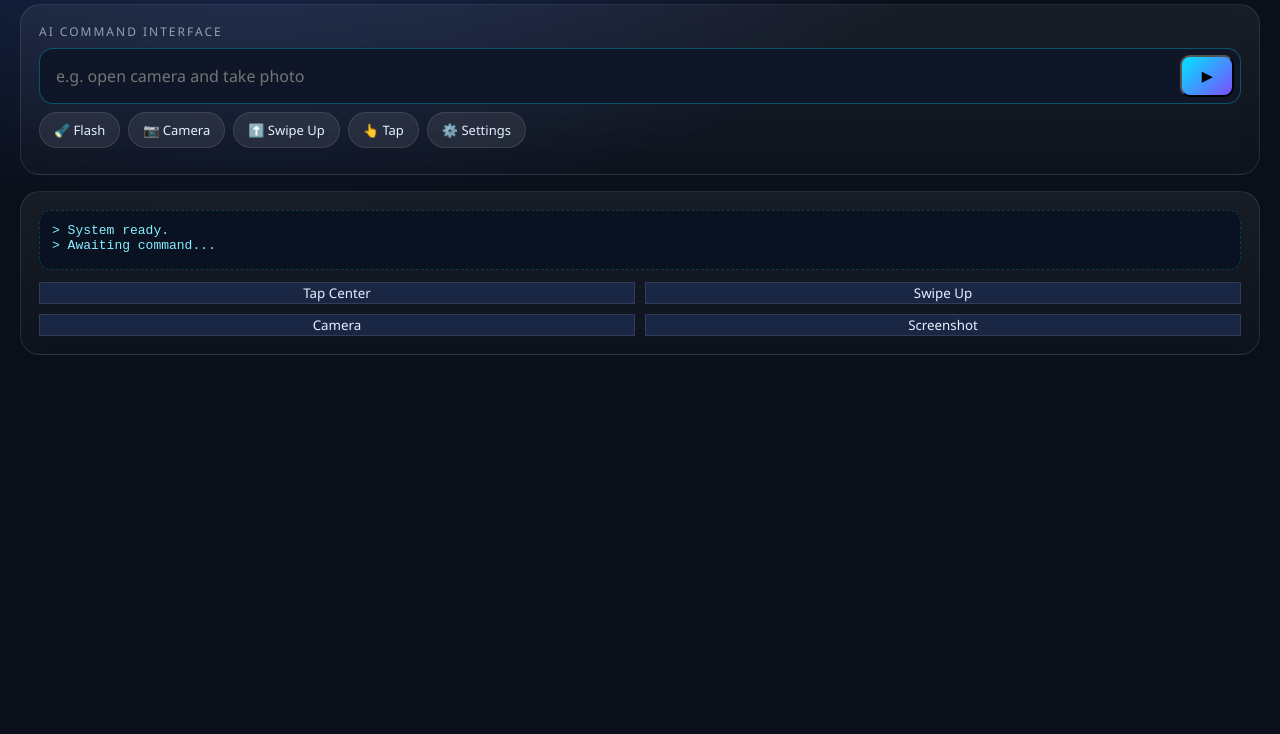
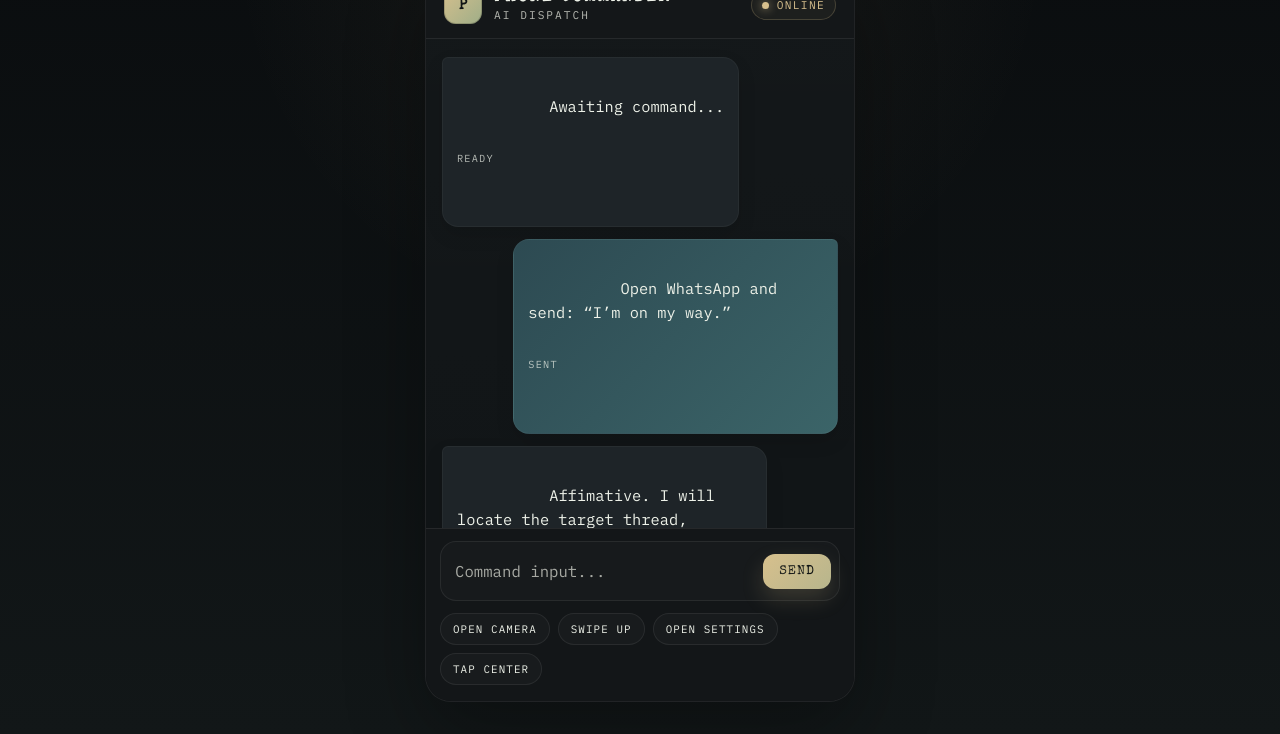
Before and after one commit to fhhfhjjjkke-spec/Phone-commander, a website: page index.html in a window 1280 px wide. Shown: the part 66-800 px from the top of the page. Drawn offline with nearby package versions, Linux system fonts and the light colour scheme.

Commit message:
Update index.html

```diff
--- a/index.html
+++ b/index.html
@@ -1,78 +1,370 @@
 <!DOCTYPE html>
-<html>
+<html lang="en">
 <head>
-<meta name="viewport" content="width=device-width, initial-scale=1, maximum-scale=1">
-<title>Phone Commando</title>
+  <meta charset="UTF-8" />
+  <meta name="viewport" content="width=device-width, initial-scale=1.0" />
+  <title>Phone Commander</title>
+
   <style>
-:root{--bg:#0a0f1a;--card:#131c2e;--accent:#00e5ff;--accent2:#7c4dff;--text:#e6f0ff}
-*{box-sizing:border-box;font-family:'Segoe UI',system-ui}
-body{margin:0;background:radial-gradient(1200px 600px at 20% -10%, #1a2d5a 0%, var(--bg) 60%);color:var(--text);min-height:100vh;padding:20px}
-.header{display:flex;justify-content:space-between;align-items:center;margin-bottom:20px}
-.logo{font-weight:900;letter-spacing:1px;font-size:22px}
-.logo span{color:var(--accent)}
-.status-dot{width:10px;height:10px;background:#00ff88;border-radius:50%;box-shadow:0 0 12px #00ff88;display:inline-block}
-.card{background:linear-gradient(180deg, rgba(255,255,255,0.06), rgba(255,255,255,0.02));border:1px solid rgba(255,255,255,0.1);border-radius:20px;padding:18px;backdrop-filter:blur(12px);margin-bottom:16px}
-.input-wrap{position:relative;display:flex;align-items:center;background:#0e1628;border:1px solid rgba(0,229,255,0.3);border-radius:14px;padding:4px 6px 4px 16px}
-.input-wrap input{flex:1;background:transparent;border:none;outline:none;color:var(--text);font-size:16px;padding:12px 0}
-.input-wrap button{width:auto !important;background:linear-gradient(135deg,var(--accent),var(--accent2));color:#000;padding:10px 20px !important;border-radius:10px;margin:0 !important;font-weight:800}
-.quick{display:flex;gap:8px;overflow-x:auto;padding:8px 0}
-.chip{white-space:nowrap;background:rgba(255,255,255,0.08);border:1px solid rgba(255,255,255,0.1);padding:8px 14px;border-radius:99px;font-size:13px}
-#result{min-height:60px;background:#0a1222;border-radius:12px;padding:12px;font-family:monospace;font-size:13px;color:#8ef;white-space:pre-wrap;border:1px dashed rgba(0,229,255,0.2)}
-.btn-grid{display:grid;grid-template-columns:1fr 1fr;gap:10px;margin-top:12px}
-.btn-grid button{margin:0 !important;background:#1a2744;border:1px solid rgba(255,255,255,0.1);color:var(--text)}
+    @import url('https://fonts.googleapis.com/css2?family=Special+Elite&family=IBM+Plex+Mono:wght@400;500;600;700&display=swap');
+
+    :root {
+      --bg: #0d0f11;
+      --bg-2: #171b1d;
+      --panel: #1a1d20;
+      --panel-2: #23282c;
+      --message-ghost: #1e2428;
+      --message-user: #2d4a52;
+      --message-user-2: #3b6468;
+      --text: #edf1e8;
+      --muted: #b7b9b2;
+      --line: rgba(255,255,255,0.08);
+      --accent: #d7c08d;
+      --accent-2: #9fae88;
+      --shadow: rgba(0,0,0,0.32);
+    }
+
+    * { box-sizing: border-box; }
+
+    html, body {
+      margin: 0;
+      height: 100%;
+      background:
+        radial-gradient(circle at top, rgba(215,192,141,0.08), transparent 40%),
+        linear-gradient(180deg, #0a0d0f 0%, #121718 100%);
+      color: var(--text);
+      font-family: "IBM Plex Mono", "Courier New", monospace;
+    }
+
+    body {
+      display: grid;
+      place-items: center;
+      padding: 24px;
+    }
+
+    .phone {
+      width: min(100%, 430px);
+      height: min(92vh, 860px);
+      background: rgba(16, 18, 20, 0.96);
+      border: 1px solid var(--line);
+      border-radius: 26px;
+      box-shadow: 0 28px 80px var(--shadow);
+      overflow: hidden;
+      display: flex;
+      flex-direction: column;
+      border-top: 2px solid rgba(255,255,255,0.04);
+    }
+
+    .header {
+      display: flex;
+      align-items: center;
+      justify-content: space-between;
+      padding: 18px 18px 14px;
+      background: rgba(20, 23, 26, 0.96);
+      border-bottom: 1px solid var(--line);
+    }
+
+    .left {
+      display: flex;
+      align-items: center;
+      gap: 12px;
+    }
+
+    .avatar {
+      width: 38px;
+      height: 38px;
+      border-radius: 12px;
+      background: linear-gradient(135deg, var(--accent), var(--accent-2));
+      display: grid;
+      place-items: center;
+      color: #101414;
+      font-size: 15px;
+      font-weight: 700;
+      font-family: "Special Elite", "Courier New", monospace;
+      box-shadow: inset 0 0 0 1px rgba(0,0,0,0.18);
+    }
+
+    .title-wrap {
+      line-height: 1.1;
+    }
+
+    .title {
+      font-family: "Special Elite", "Courier New", monospace;
+      font-size: 1.08rem;
+      letter-spacing: 0.08em;
+      text-transform: uppercase;
+      color: var(--text);
+    }
+
+    .subtitle {
+      font-size: 0.7rem;
+      letter-spacing: 0.18em;
+      text-transform: uppercase;
+      color: var(--muted);
+      margin-top: 2px;
+    }
+
+    .status {
+      display: inline-flex;
+      align-items: center;
+      gap: 8px;
+      padding: 7px 10px;
+      border: 1px solid rgba(215,192,141,0.22);
+      background: rgba(215,192,141,0.05);
+      border-radius: 999px;
+      font-size: 0.7rem;
+      letter-spacing: 0.12em;
+      text-transform: uppercase;
+      color: var(--accent);
+    }
+
+    .dot {
+      width: 7px;
+      height: 7px;
+      border-radius: 50%;
+      background: #d7c08d;
+      box-shadow: 0 0 10px rgba(215,192,141,0.8);
+    }
+
+    .chat {
+      flex: 1;
+      overflow-y: auto;
+      padding: 18px 16px 12px;
+      background:
+        linear-gradient(180deg, rgba(255,255,255,0.01), transparent),
+        #111517;
+    }
+
+    .message-row {
+      display: flex;
+      margin-bottom: 12px;
+    }
+
+    .message-row.self {
+      justify-content: flex-end;
+    }
+
+    .bubble {
+      max-width: 82%;
+      padding: 11px 14px 10px;
+      border-radius: 16px;
+      line-height: 1.6;
+      font-size: 0.96rem;
+      box-shadow: 0 8px 18px rgba(0,0,0,0.12);
+      white-space: pre-wrap;
+      word-wrap: break-word;
+      border: 1px solid rgba(255,255,255,0.04);
+    }
+
+    .message-row.bot .bubble {
+      background: var(--message-ghost);
+      color: var(--text);
+      border-top-left-radius: 6px;
+    }
+
+    .message-row.self .bubble {
+      background: linear-gradient(135deg, var(--message-user), var(--message-user-2));
+      color: var(--text);
+      border-top-right-radius: 6px;
+    }
+
+    .meta {
+      display: block;
+      margin-top: 8px;
+      font-size: 0.64rem;
+      opacity: 0.72;
+      letter-spacing: 0.12em;
+      text-transform: uppercase;
+    }
+
+    .composer {
+      padding: 12px 14px 16px;
+      border-top: 1px solid var(--line);
+      background: rgba(19, 22, 24, 0.96);
+    }
+
+    .input-row {
+      display: flex;
+      align-items: center;
+      gap: 10px;
+      padding: 8px 8px 8px 14px;
+      border: 1px solid rgba(255,255,255,0.07);
+      background: rgba(255,255,255,0.02);
+      border-radius: 16px;
+    }
+
+    input {
+      flex: 1;
+      border: none;
+      background: transparent;
+      outline: none;
+      color: var(--text);
+      font-size: 0.98rem;
+      padding: 11px 0;
+      font-family: "IBM Plex Mono", "Courier New", monospace;
+    }
+
+    input::placeholder {
+      color: var(--muted);
+      opacity: 0.9;
+    }
+
+    .send-btn {
+      border: none;
+      background: linear-gradient(135deg, var(--accent), #b7b58c);
+      color: #101414;
+      padding: 11px 16px;
+      border-radius: 12px;
+      font-family: "Special Elite", "Courier New", monospace;
+      font-size: 0.8rem;
+      letter-spacing: 0.08em;
+      text-transform: uppercase;
+      cursor: pointer;
+      box-shadow: 0 10px 22px rgba(215,192,141,0.18);
+    }
+
+    .quick-actions {
+      display: flex;
+      flex-wrap: wrap;
+      gap: 8px;
+      padding-top: 12px;
+    }
+
+    .chip {
+      background: rgba(255,255,255,0.025);
+      border: 1px solid rgba(255,255,255,0.07);
+      color: var(--text);
+      border-radius: 999px;
+      padding: 8px 12px;
+      font-size: 0.68rem;
+      letter-spacing: 0.1em;
+      text-transform: uppercase;
+      cursor: pointer;
+      transition: 0.18s ease;
+      font-family: "IBM Plex Mono", "Courier New", monospace;
+    }
+
+    .chip:hover {
+      background: rgba(255,255,255,0.05);
+      transform: translateY(-1px);
+    }
+
+    @media (max-width: 420px) {
+      body {
+        padding: 10px;
+      }
+
+      .phone {
+        height: 96vh;
+        border-radius: 18px;
+      }
+
+      .title {
+        font-size: 0.96rem;
+      }
+
+      .bubble {
+        max-width: 88%;
+        font-size: 0.9rem;
+      }
+    }
   </style>
 </head>
 <body>
+  <div class="phone">
     <div class="header">
-<div class="logo">PHONE <span>COMMANDO</span></div>
-<div><span class="status-dot"></span> ONLINE</div>
-</div>
-
-<div class="card">
-<div style="font-size:12px;opacity:0.6;margin-bottom:8px;letter-spacing:2px">AI COMMAND INTERFACE</div>
-<div class="input-wrap">
-<input id="cmd" placeholder="e.g. open camera and take photo">
-<button onclick="runCommand()">▶</button>
-</div>
-<div class="quick">
-<div class="chip" onclick="setCmd('turn on flashlight')">🔦 Flash</div>
-<div class="chip" onclick="setCmd('open camera')">📷 Camera</div>
-<div class="chip" onclick="setCmd('swipe up')">⬆️ Swipe Up</div>
-<div class="chip" onclick="setCmd('tap center')">👆 Tap</div>
-<div class="chip" onclick="setCmd('open settings')">⚙️ Settings</div>
+      <div class="left">
+        <div class="avatar">P</div>
+        <div class="title-wrap">
+          <div class="title">Phone Commander</div>
+          <div class="subtitle">Ai dispatch</div>
         </div>
       </div>
 
-<div class="card">
-<div id="result">> System ready.
-> Awaiting command...</div>
-<div class="btn-grid">
-<button onclick="runQuick('tap 540 1000')">Tap Center</button>
-<button onclick="runQuick('swipe 500 1500 500 500')">Swipe Up</button>
-<button onclick="runQuick('open camera')">Camera</button>
-<button onclick="runQuick('screenshot')">Screenshot</button>
+      <div class="status"><span class="dot"></span> Online</div>
+    </div>
+
+    <div class="chat" id="chat">
+      <div class="message-row bot">
+        <div class="bubble">
+          Awaiting command...
+          <span class="meta">Ready</span>
+        </div>
+      </div>
+
+      <div class="message-row self">
+        <div class="bubble">
+          Open WhatsApp and send: “I’m on my way.”
+          <span class="meta">Sent</span>
+        </div>
+      </div>
+
+      <div class="message-row bot">
+        <div class="bubble">
+          Affimative. I will locate the target thread, compose the message, and transmit.
+          <span class="meta">Live</span>
+        </div>
+      </div>
+    </div>
+
+    <div class="composer">
+      <div class="input-row">
+        <input id="cmd" type="text" placeholder="Command input..." />
+        <button class="send-btn" id="sendBtn">Send</button>
+      </div>
+
+      <div class="quick-actions">
+        <button class="chip" type="button" data-cmd="Open camera">Open camera</button>
+        <button class="chip" type="button" data-cmd="Swipe up">Swipe up</button>
+        <button class="chip" type="button" data-cmd="Open settings">Open settings</button>
+        <button class="chip" type="button" data-cmd="Tap center">Tap center</button>
+      </div>
     </div>
   </div>
 
   <script>
-function setCmd(t){document.getElementById('cmd').value=t; runCommand();}
-function runQuick(t){document.getElementById('cmd').value=t; runCommand();}
-function runCommand(){
- const cmd=document.getElementById('cmd').value.trim();
- if(!cmd) return;
- const r=document.getElementById('result');
- r.innerText=`> $ ${cmd}\n> Executing...\n`;
+    const chat = document.getElementById('chat');
+    const cmdInput = document.getElementById('cmd');
+    const sendBtn = document.getElementById('sendBtn');
 
- // Call native bridge if in APK
- if(window.AndroidBridge && window.AndroidBridge.runAI){
-   try{ window.AndroidBridge.runAI(cmd, ""); r.innerText+=`> Sent to AiBrain.kt\n`; }catch(e){ r.innerText+=`> Bridge error: ${e}\n` }
- } else {
-   // Preview mode in browser
-   setTimeout(()=>{ r.innerText+=`> [PREVIEW] Command received: ${cmd}\n> Install APK to execute real tap/swipe\n`; }, 400);
+    function addMessage(text, from = 'bot') {
+      const row = document.createElement('div');
+      row.className = 'message-row ' + (from === 'self' ? 'self' : 'bot');
+
+      const bubble = document.createElement('div');
+      bubble.className = 'bubble';
+      bubble.innerHTML = text + '<span class="meta">Now</span>';
+
+      row.appendChild(bubble);
+      chat.appendChild(row);
+      chat.scrollTop = chat.scrollHeight;
     }
- document.getElementById('cmd').value='';
+
+    function sendCommand() {
+      const value = cmdInput.value.trim();
+      if (!value) return;
+
+      addMessage(value, 'self');
+
+      setTimeout(() => {
+        addMessage('Executing command sequence…', 'bot');
+      }, 180);
+
+      cmdInput.value = '';
     }
-document.getElementById('cmd').addEventListener('keydown',e=>{ if(e.key==='Enter') runCommand(); });
+
+    sendBtn.addEventListener('click', sendCommand);
+
+    cmdInput.addEventListener('keydown', (e) => {
+      if (e.key === 'Enter') sendCommand();
+    });
+
+    document.querySelectorAll('.chip').forEach((chip) => {
+      chip.addEventListener('click', () => {
+        cmdInput.value = chip.dataset.cmd;
+        sendCommand();
+      });
+    });
   </script>
 </body>
 </html>
```
Lines whose indentation alone changed are shown as unchanged.
